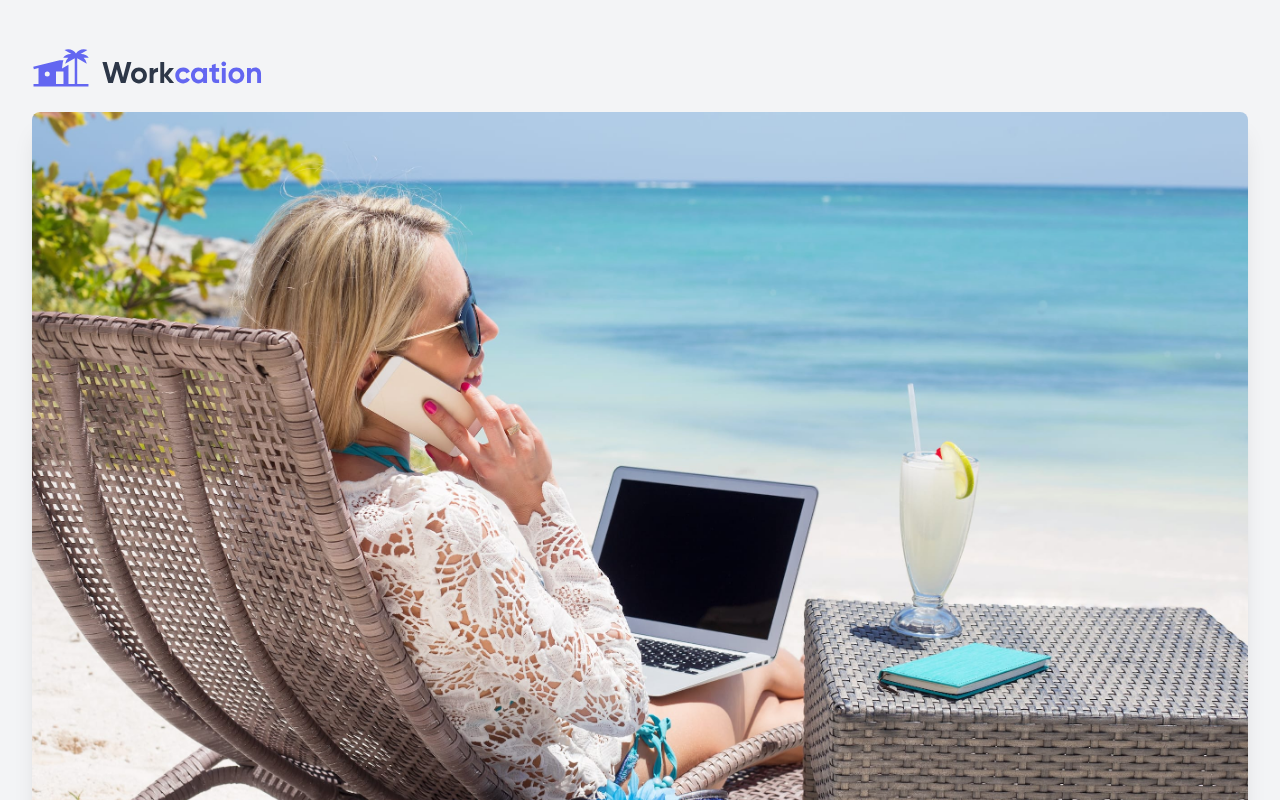
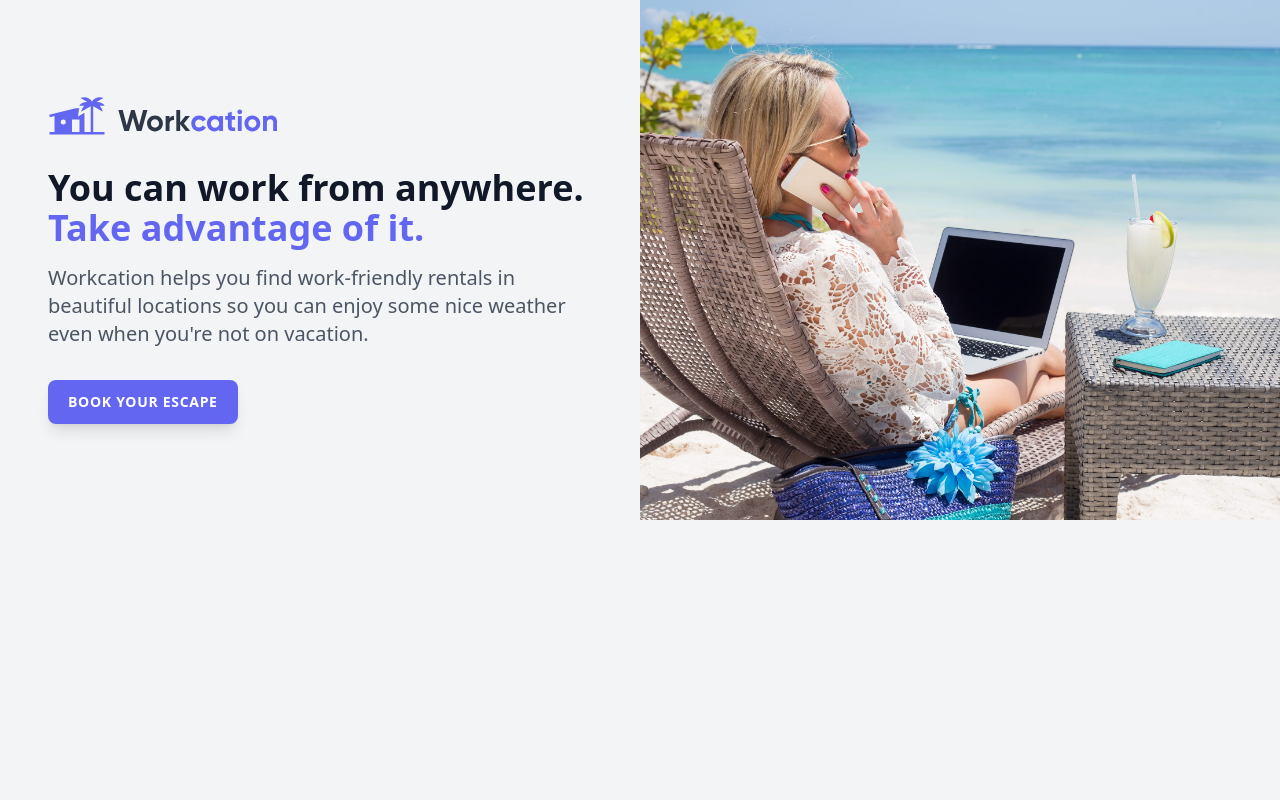
Before and after one commit to BenMKT/tailwind-project, a React (Vite) app: page / in a window 1280 px wide. Shown: the top 800 px of the page. Built offline with nearby package versions, Linux system fonts and the light colour scheme.

Commit message:
Refactor App component layout and styling for responsiveness

```diff
--- a/src/App.tsx
+++ b/src/App.tsx
@@ -1,24 +1,40 @@
 function App() {
-
   return (
     <div className="bg-gray-100 min-h-dvh">
-      <div className="px-8 py-12">
+      <div className="grid lg:grid-cols-2 2xl:grid-cols-5 ">
+        <div className="px-8 py-12 max-w-md mx-auto sm:max-w-xl lg:px-12 lg:py-24 lg:max-w-full xl:mr-0 2xl:col-span-2">
+          <div className="xl:max-w-xl ">
           <img className="h-10" src="src/assets/logo.svg" alt="Workcation" />
           <img
-          className="mt-6 rounded-lg shadow-xl"
+            className="mt-6 rounded-lg shadow-xl sm:mt-8 sm:h-64 sm:w-full sm:object-cover sm:object-center lg:hidden"
             src="src/assets/beach-work.jpg"
             alt="Woman workcationing on the beach"
           />
-        <h1 className="mt-6 text-2xl font-bold text-gray-900">
-          You can work from anywhere.{' '}
+          <h1 className="mt-6 text-2xl font-bold text-gray-900 sm:mt-8 sm:text-4xl lg:text-3xl xl:text-4xl ">
+            You can work from anywhere.
+            <br className="inline" />
             <span className="text-indigo-500">Take advantage of it.</span>
           </h1>
-        <p className="mt-2 text-gray-700">
-          Workcation helps you find work-friendly rentals in beautiful locations
-          so you can enjoy some nice weather even when you're not on vacation.
+          <p className="mt-2 text-gray-600 sm:mt-4 sm: text-xl">
+            Workcation helps you find work-friendly rentals in beautiful
+            locations so you can enjoy some nice weather even when you're not on
+            vacation.
           </p>
-        <div className="mt-4">
-          <a href="#" className="bg-indigo-500 text-white px-5 py-3 inline-block rounded-lg shadow-lg uppercase tracking-wider font-semibold text-xs ">Book your escape</a>
+          <div className="mt-4 sm:mt-8">
+            <a
+              href="#"
+              className="bg-indigo-500 text-white px-5 py-3 inline-block rounded-lg shadow-lg uppercase tracking-wider font-semibold text-xs sm:text-sm "
+            >
+              Book your escape
+            </a>
+          </div>
+          </div>
+        </div>
+        <div className="hidden relative lg:block 2xl:col-span-3 ">
+          <img className="absolute inset-0 w-full h-full object-cover object-center "
+            src="src/assets/beach-work.jpg"
+            alt="Woman workcationing on the beach"
+          />
         </div>
       </div>
     </div>
```
Lines whose indentation alone changed are shown as unchanged.
